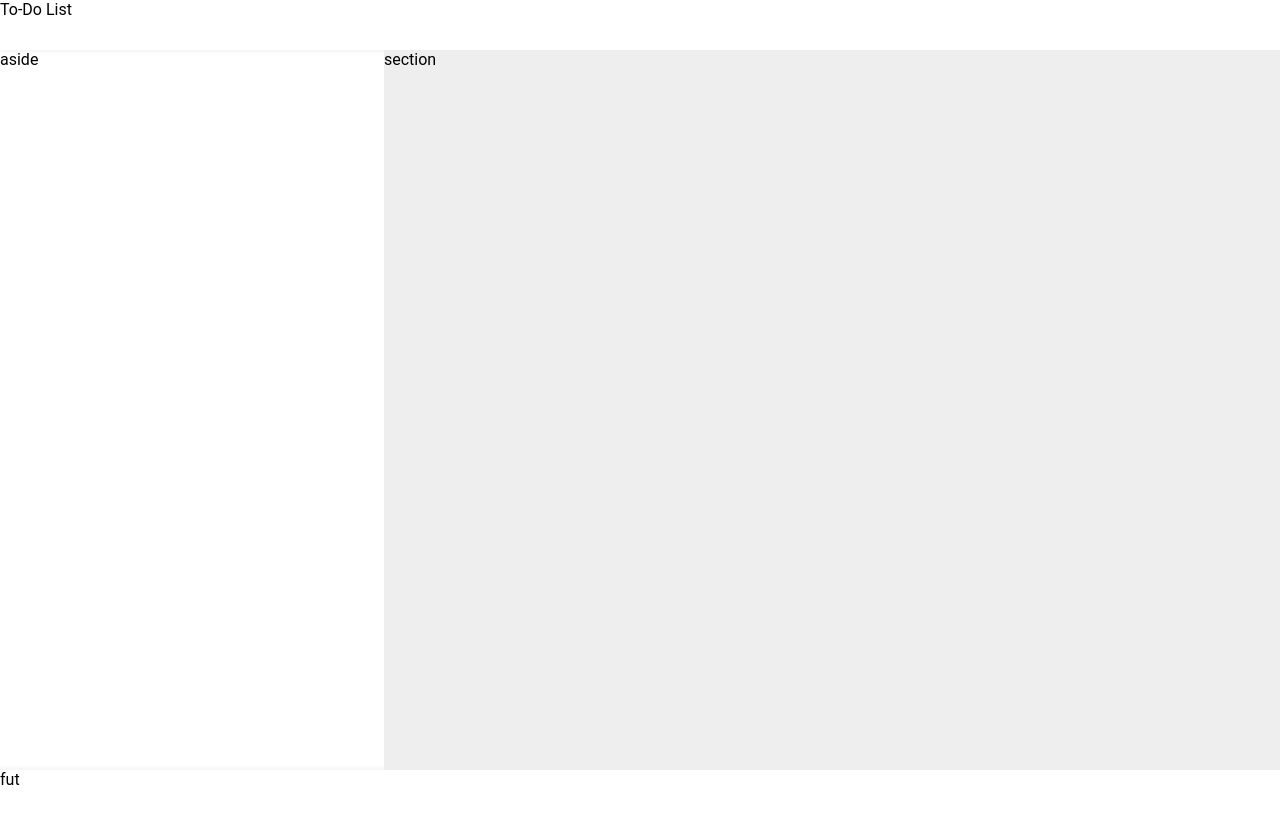
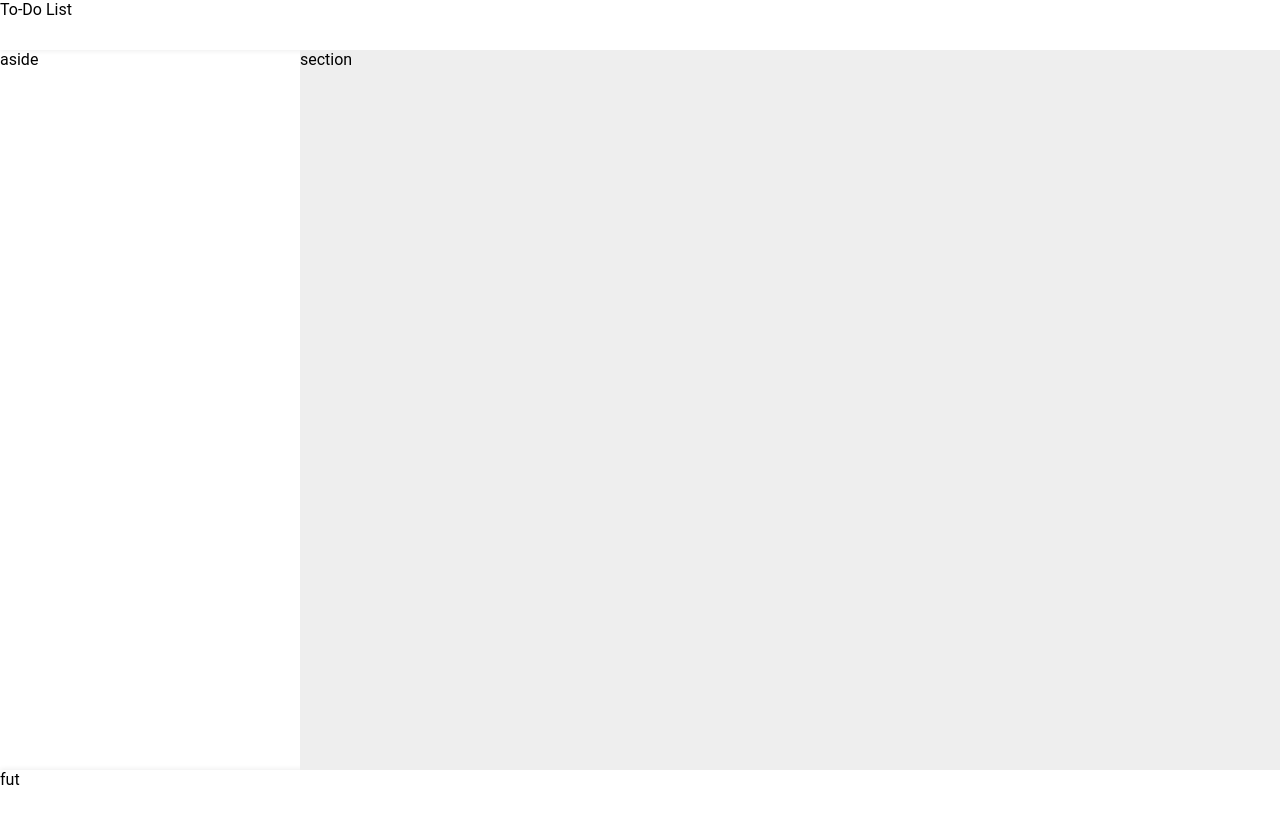
Before and after one commit to SaToGo1/Todo-list, a plain HTML site: page index.html in a window 1280 px wide. Drawn offline with Linux system fonts and the light colour scheme.

Commit message:
Change the size of Content and aside

```diff
--- a/style.css
+++ b/style.css
@@ -37,9 +37,12 @@ body{
 }
 
 .content{
-    width: 70%;
+    min-width: max(300px, calc(100% - 300px));
     background-color: var(--color-grey-background);
 }
+
+/* TODO CHANGE HEIGHT OF SIDEBAR AND CONTENT, SIDEBAR STABLE CONTENT CHANGING. min width flex grow.*/
+
 
 /******************************************************/
 /******************************************************/
@@ -47,7 +50,7 @@ body{
 /******************************************************/
 /******************************************************/
 .sidebar{
-    width: 30%;
+    min-width: 300px;
 }
 
 /******************************************************/
```
